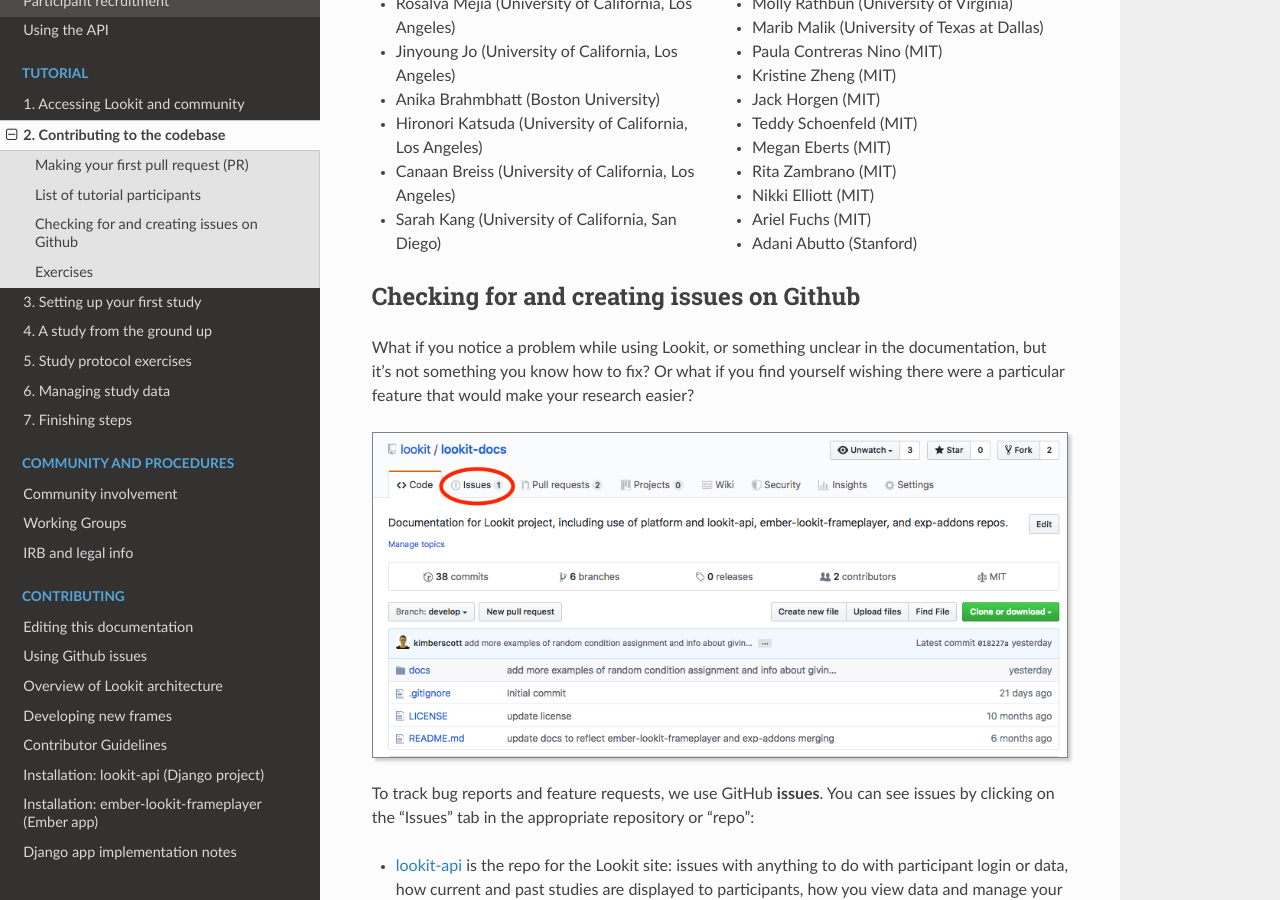
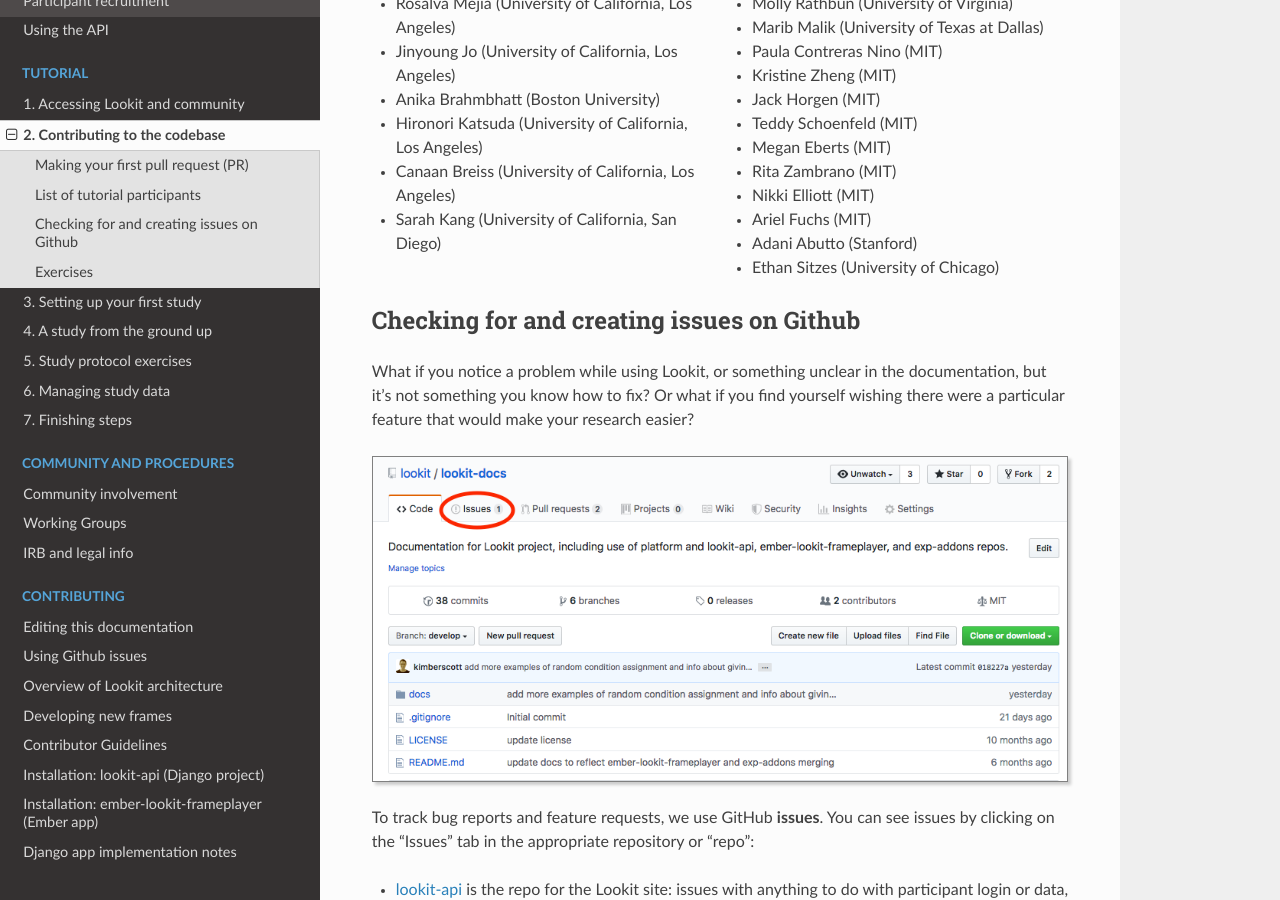
Before and after one commit to lookit/lookit-docs, a Sphinx documentation site: the page built from docs/source/tutorial-contributing.rst, in a window 1280 px wide and 900 px high, scrolled down 7569 px. Built offline with Sphinx 7.4.7 and the Read the Docs theme 2.0.0, drawn with Linux system fonts in a browser that asks for light colours.

Commit message:
Update tutorial-contributing.rst
Following tutorial instructions

```diff
--- a/docs/source/tutorial-contributing.rst
+++ b/docs/source/tutorial-contributing.rst
@@ -307,6 +307,7 @@
 - Nikki Elliott (MIT)
 - Ariel Fuchs (MIT)
 - Adani Abutto (Stanford)
+- Ethan Sitzes (University of Chicago)
 
 Checking for and creating issues on Github
 -------------------------------------------
```
